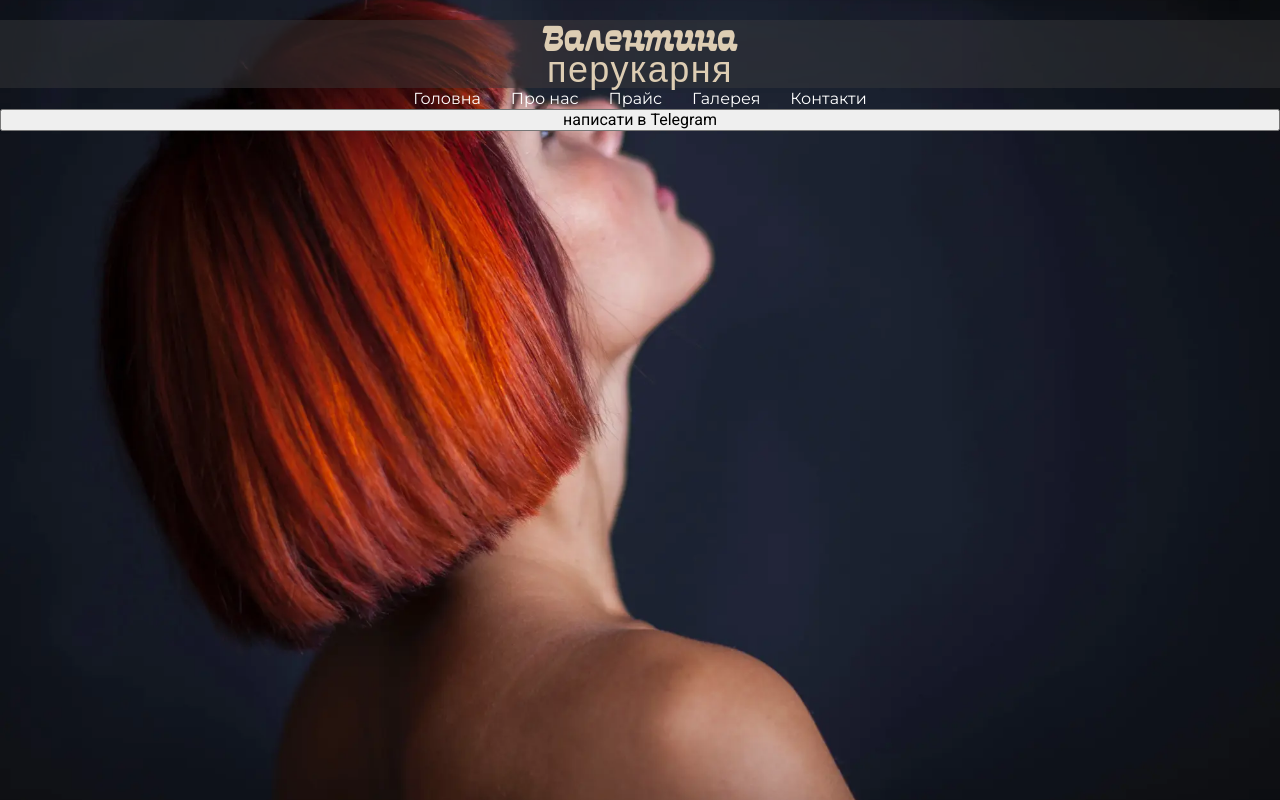
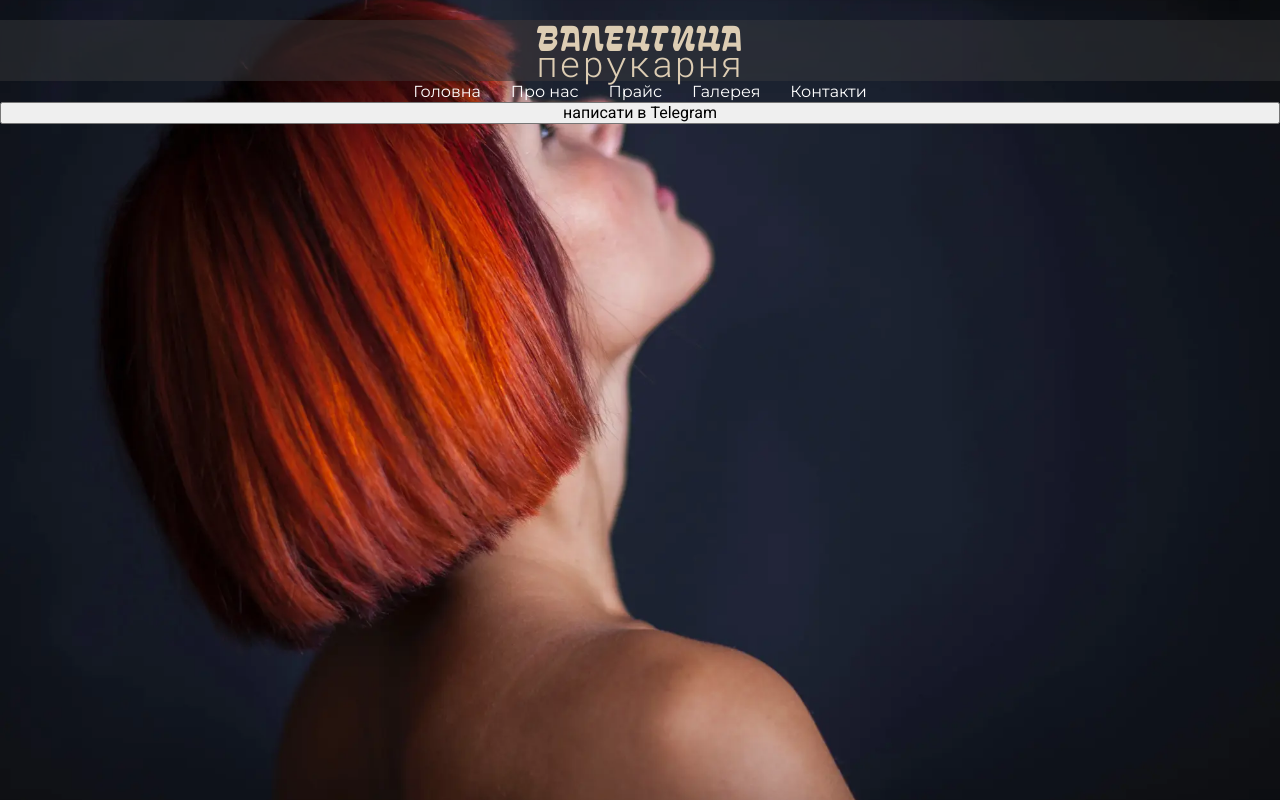
Before and after one commit to Anatolii2709/barbershop, a plain HTML site: page index.html in a window 1280 px wide. Drawn offline with nearby package versions, Linux system fonts and the light colour scheme.

Commit message:
валентина перукарня

```diff
--- a/css/style.css
+++ b/css/style.css
@@ -72,6 +72,7 @@ ul {
   font-family: 'Chutz', sans-serif;
   font-weight: 700;
   font-size: 36px;
+  letter-spacing: 0.04em;
   line-height: 1;
   color: #ddcdb3;
 }
@@ -81,7 +82,7 @@ ul {
   font-family: 'Roboto Mono', sans-serif;
   font-weight: 300;
   font-size: 36px;
-  margin-top: -4px;
+  margin-top: -11px;
   letter-spacing: 0.04em;
 }
 
--- a/index.html
+++ b/index.html
@@ -7,10 +7,16 @@
       rel="stylesheet"
       href="https://cdnjs.cloudflare.com/ajax/libs/normalize/8.0.1/normalize.min.css"
     />
+    <!-- <link rel="preconnect" href="https://fonts.googleapis.com" />
+    <link rel="preconnect" href="https://fonts.gstatic.com" crossorigin />
+    <link
+      href="https://fonts.googleapis.com/css2?family=Montserrat:wght@100..900&family=Roboto:wght@100..900&display=swap"
+      rel="stylesheet"
+    /> -->
     <link rel="preconnect" href="https://fonts.googleapis.com" />
     <link rel="preconnect" href="https://fonts.gstatic.com" crossorigin />
     <link
-      href="https://fonts.googleapis.com/css2?family=Montserrat:wght@100..900&family=Roboto:wght@100..900&display=swap"
+      href="https://fonts.googleapis.com/css2?family=Montserrat:wght@100..900&family=Roboto+Mono:wght@300&family=Roboto:wght@100..900&display=swap"
       rel="stylesheet"
     />
     <link rel="stylesheet" href="./css/style.css" />
@@ -25,7 +31,7 @@
           <!-- <div class="container header__container"> -->
           <div class="logo-container">
             <p class="logo">
-              Валентина <span class="logo-span">перукарня</span>
+              ВАЛЕНТИНА <span class="logo-span">перукарня</span>
             </p>
           </div>
 
```
